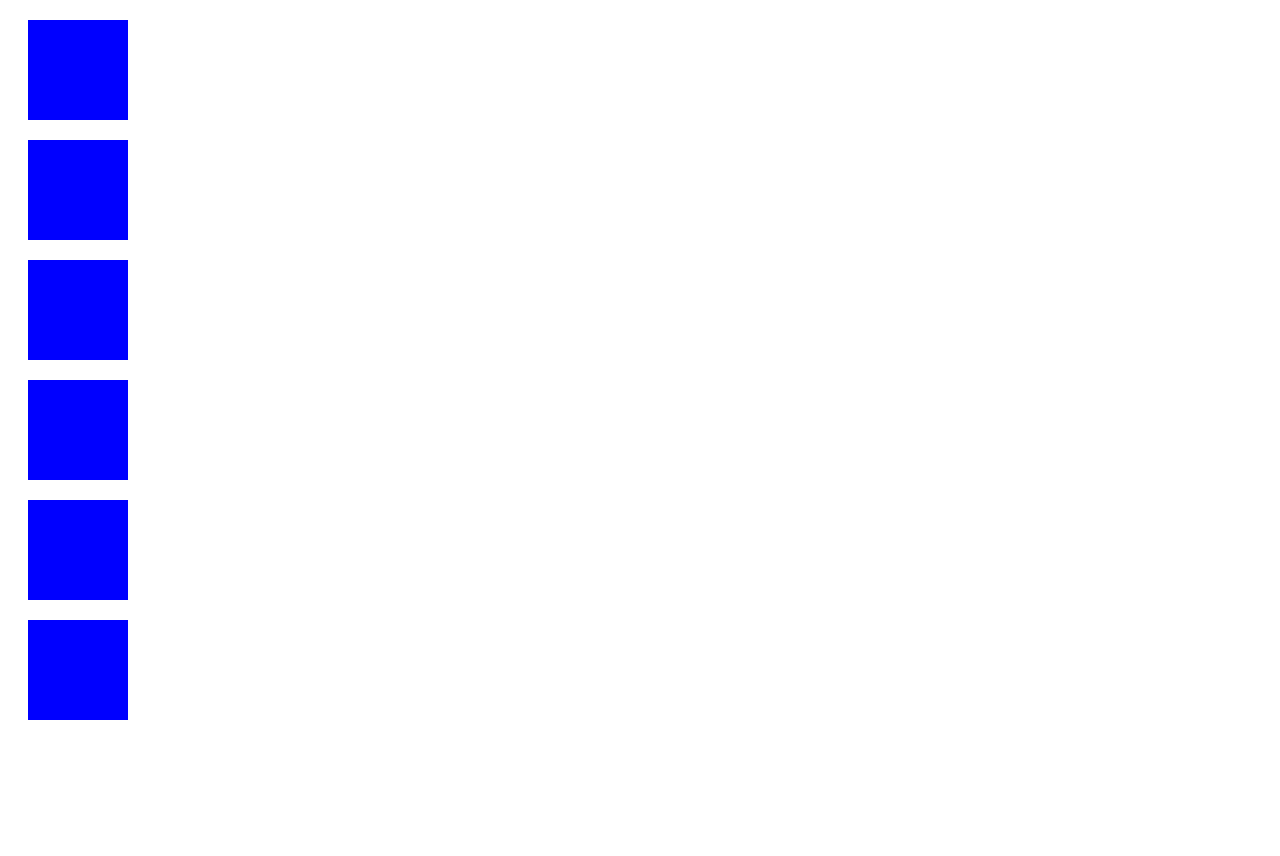
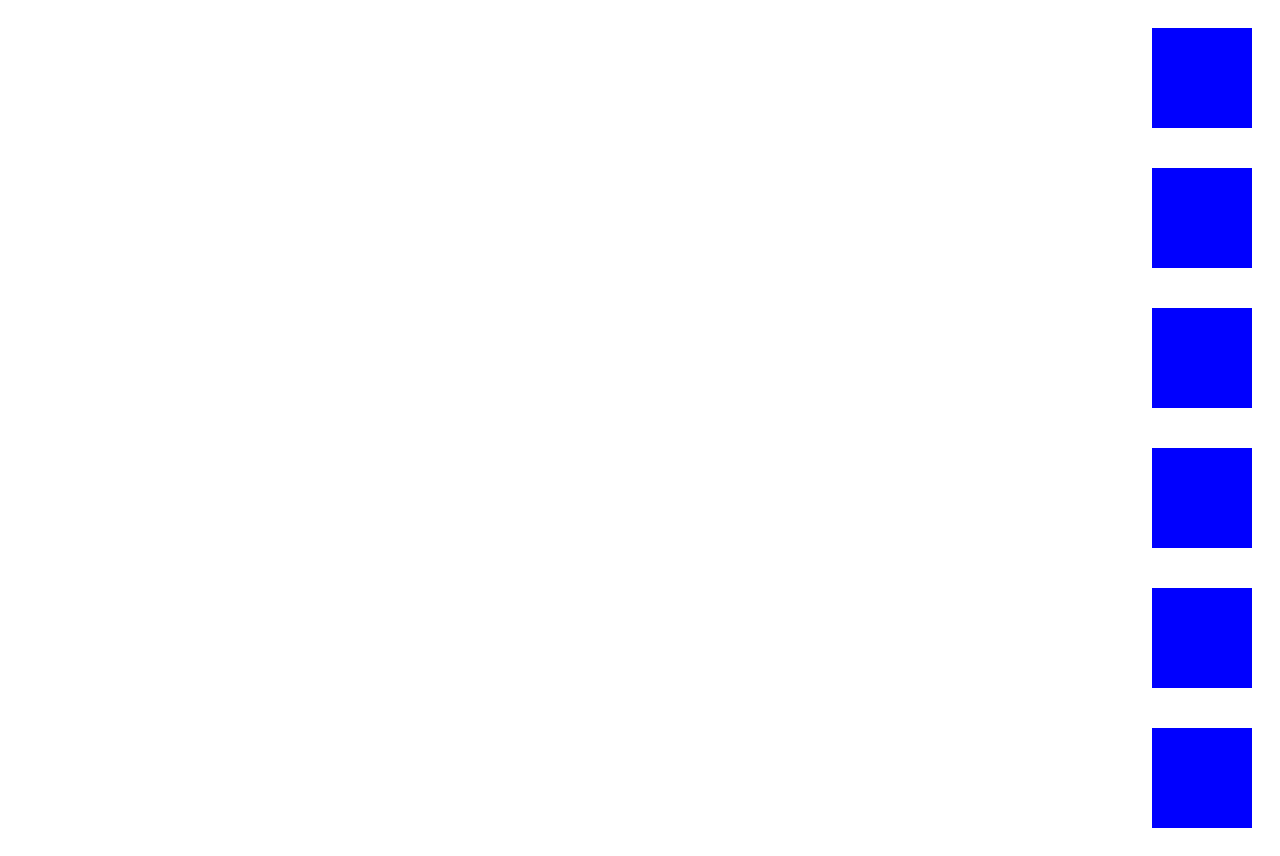
Before and after one commit to ex-jedi/animating-svg, a website: page index.html in a window 1280 px wide. Before the commit the page ends 800 px from the top, so only its background shows below. Drawn offline with Linux system fonts and the light colour scheme.

Commit message:
Non timeline animations

```diff
--- a/index.html
+++ b/index.html
@@ -9,12 +9,12 @@
   </head>
   <body>
     <div class="group">
-      <div class="element"></div>
-      <div class="element"></div>
-      <div class="element"></div>
-      <div class="element"></div>
-      <div class="element"></div>
-      <div class="element"></div>
+      <div class="element one"></div>
+      <div class="element two"></div>
+      <div class="element three"></div>
+      <div class="element four"></div>
+      <div class="element five"></div>
+      <div class="element six"></div>
     </div>
     <script src="/scripts/gsap.min.js"></script>
     <script src="/scripts/main.js"></script>
--- a/scripts/main.js
+++ b/scripts/main.js
@@ -3,6 +3,7 @@ gsap.to('.element', {
   x: 0,
   backgroundColor: '#00f',
   borderRadius: 0,
+  rotation: 0,
   delay: 2,
   stagger: 0.1,
   ease: 'back',
--- a/style.scss
+++ b/style.scss
@@ -1,15 +1,22 @@
 .group {
+  display: flex;
+  flex-direction: column;
+  position: relative;
   width: 100%;
   height: auto;
   margin: 0;
+  left: 0;
+  align-items: flex-end;
 }
 
 .element {
+  position: relative;
+  right: 0;
   width: 100px;
   height: 100px;
   border-radius: 50%;
   background-color: #ff0000;
   margin: 20px;
   display: block;
-  transform: translateX(-150px);
+  transform: translateX(150px) rotate(-180deg);
 }
```
Also changed, not shown: style.css, 1 other file.
